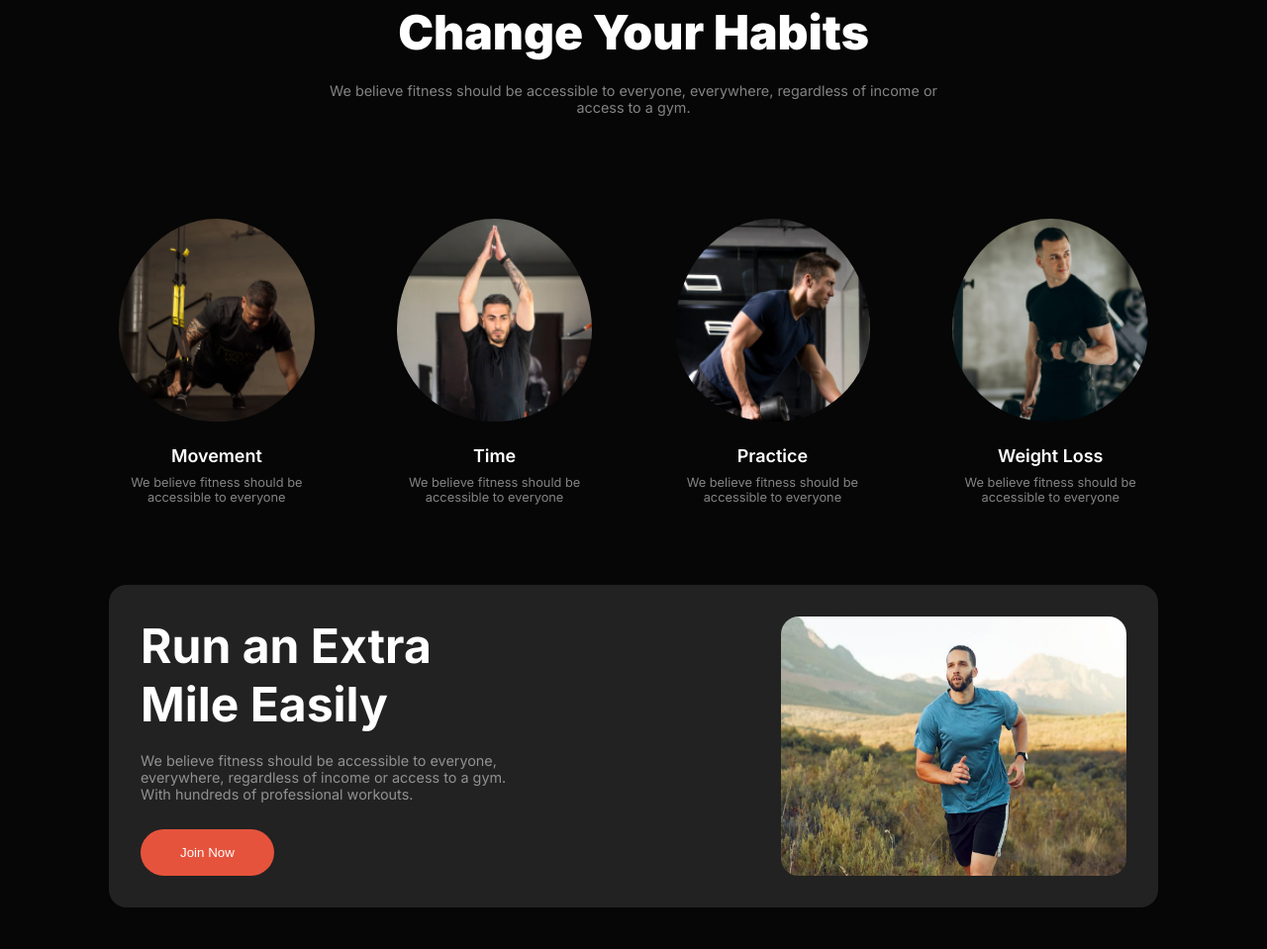
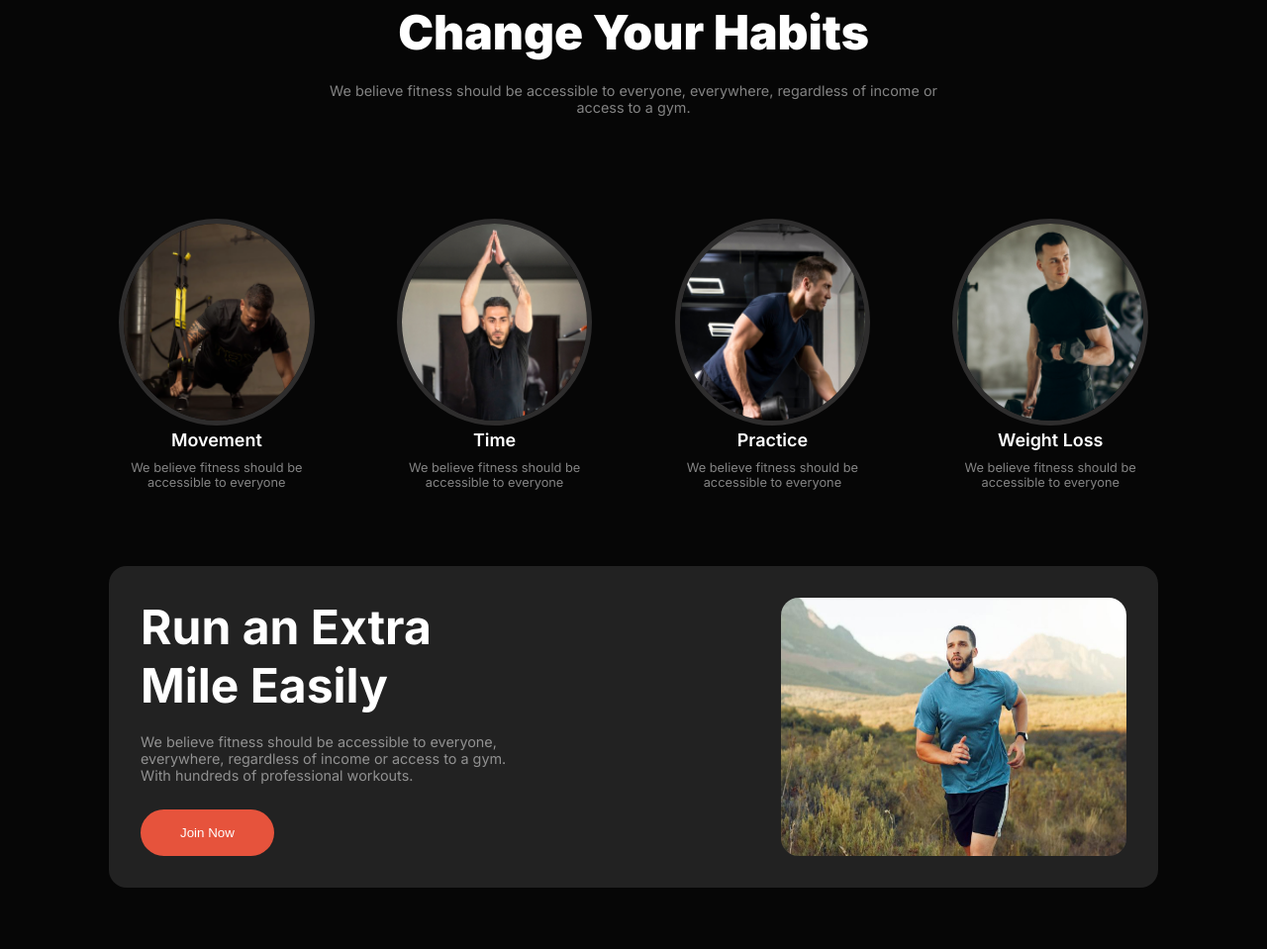
Before and after one commit to MehediZ07/B10-A2-Mehedi-Zaman, a plain HTML site: page index.html in a window 1280 px wide. Shown: the part 966-1925 px from the top of the page at 99% size. Drawn offline with nearby package versions, Linux system fonts and the light colour scheme; a web font is replaced by a local one.

Commit message:
Border correction

```diff
--- a/Style/style.css
+++ b/Style/style.css
@@ -216,7 +216,8 @@ img {
 .habits-box > img {
   border-radius: 50%;
   height: 80%;
-  padding-bottom: 10%;
+  /* padding-bottom: 10%; */
+  border: 5px solid rgba(56, 55, 55, 0.815);
 }
 .habits-box > h1 {
   color: rgb(255, 255, 255);
```
